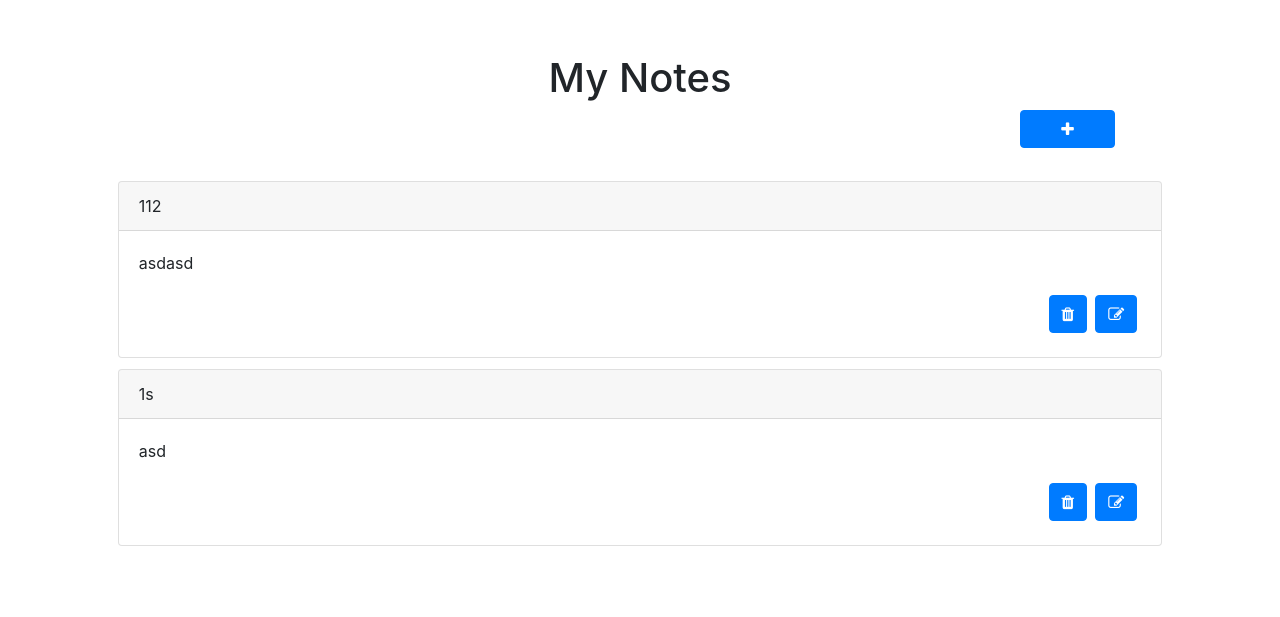
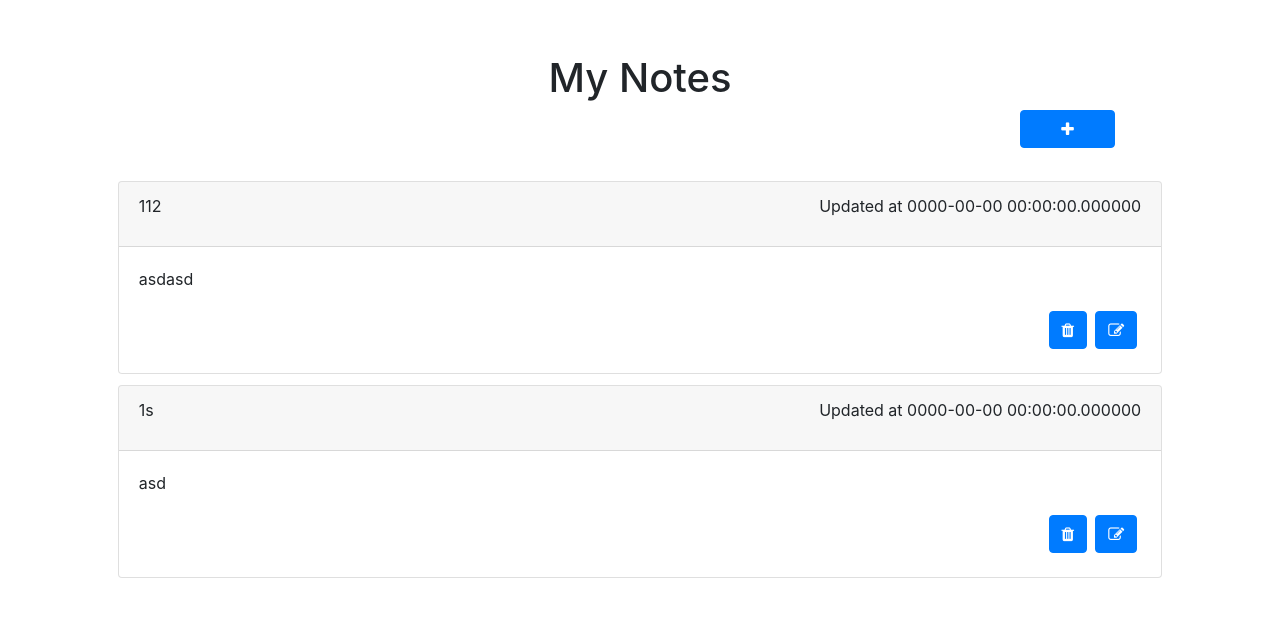
Before and after one commit to mrpgasta/IT110_NotesApp_Final, a PHP site: page /home.php in a window 1280 px wide; the page is wider, and only the part inside the window is pictured. Shown: the part 136-753 px from the top of that part. Run offline with PHP 8.4, Linux system fonts and the light colour scheme; a user stored in the database is signed in; data comes from the database, SQL or seed files in the repository.

Commit message:
Add files via upload

```diff
--- a/js/app.js
+++ b/js/app.js
@@ -79,12 +79,23 @@
                 success: function(data) {
                     Note.list = jQuery.parseJSON(data);
                     //console.log(data);
+                    var dateTime;
 
                     $(".notes_list").empty();
                     $.each(Note.list, function(index, value) {
+
+                        if(value.updated_at == '0000-00-00 00:00:00'){
+                            dateTime = value.created_at;
+                        }else dateTime = "Updated at "+value.updated_at;
+
                         $(".notes_list").append("<li class=\"note\">"+
                             "<div class=\"card\">"+
-                                "<div class=\"card-header\">"+value.name+"</div>"+
+                                "<div class=\"card-header\">"+
+                                value.name+
+                                "<p class=\"pull-right\">"+
+                                dateTime+
+                                "</p>"+
+                                "</div>"+
                                     "<div class=\"card-body clearfix\">"+
                                         "<p class=\"card-text\">"+value.description+"</p>"+
                                         "<button class=\"pull-right btn btn-primary m-1\">"+
--- a/php/Note.php
+++ b/php/Note.php
@@ -1,6 +1,8 @@
 <?php
     include 'dbconnect.php';
     include 'authenticate.php';
+
+    date_default_timezone_set('Asia/Manila');
 
     if($_POST['action']=='add_note'){
         try{
@@ -10,7 +12,7 @@
             ///pdo
             $pdo->beginTransaction();
             $prepared_statement = $pdo->prepare("INSERT INTO notes_gasta(name, description, user_id, status, created_at) VALUES(?,?,?,?,?)");
-            $prepared_statement->execute(array($name, $description, $user_id, 1, date("Y-m-d h:i:sa")));
+            $prepared_statement->execute(array($name, $description, $user_id, 1, date("Y-m-d h:i:s")));
             $pdo->commit();
         }catch(Exception $e){
             $pdo->rollBack();
@@ -50,7 +52,7 @@
         try{
             $pdo->beginTransaction();
             $prepared_statement = $pdo->prepare("UPDATE notes_gasta SET name=?, description=?, updated_at=? WHERE id=?");
-            $prepared_statement->execute(array($_POST['data']['name'], $_POST['data']['description'], date("Y-m-d h:i:sa"), $_POST['data']['id']));
+            $prepared_statement->execute(array($_POST['data']['name'], $_POST['data']['description'], date("Y-m-d h:i:s"), $_POST['data']['id']));
             $pdo->commit();
             echo "edited";
         }catch(Exception $e){
```
